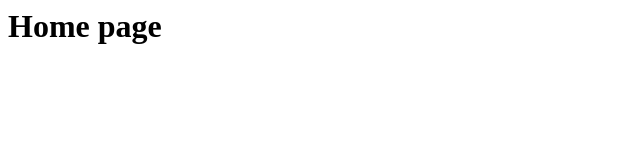
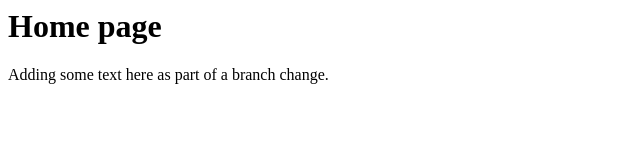
Before and after one commit to andrewhornsby-bjss/az400test, a plain HTML site: page index.html in a window 1280 px wide. Shown: the whole page, without its empty margins (0-640 px from the left). Drawn offline with Linux system fonts and the light colour scheme.

Commit message:
#9 Update index.html

```diff
--- a/index.html
+++ b/index.html
@@ -1,3 +1,4 @@
 <html>
   <h1>Home page</h1>
+  Adding some text here as part of a branch change.
 </html>
```
